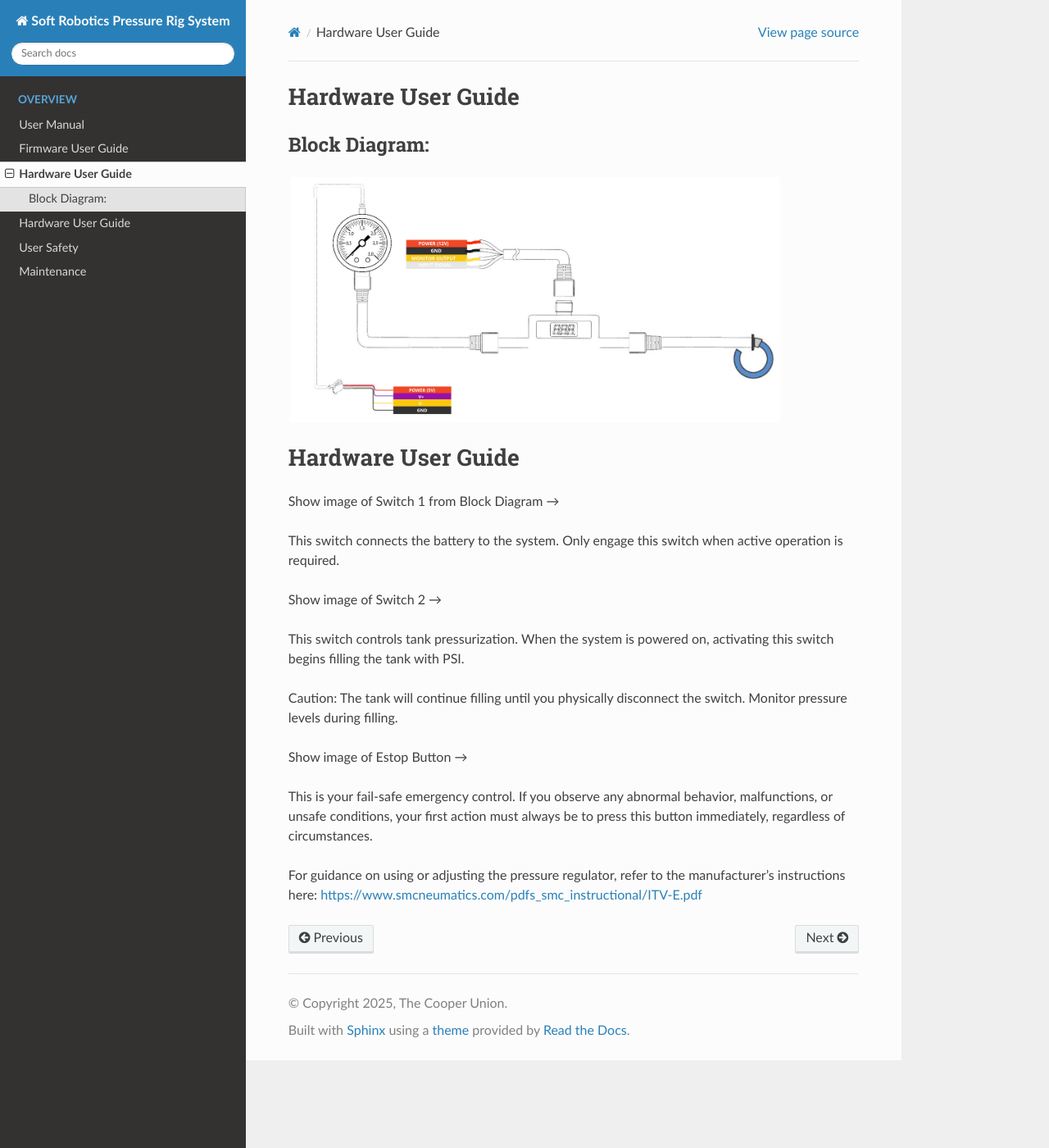
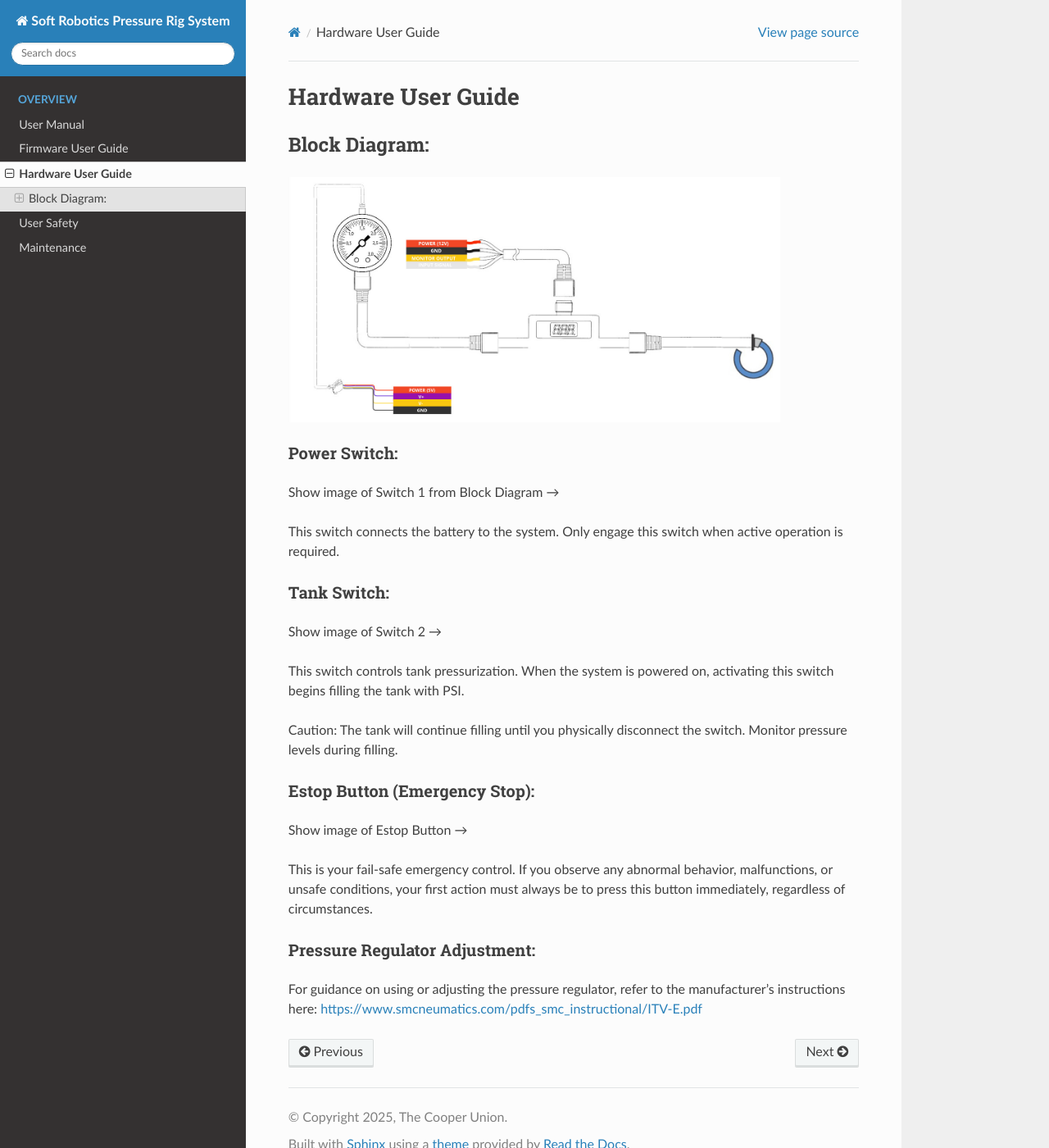
Before and after one commit to CooperUnionBIRDLab/Pressure_Rig_Docs, a Sphinx documentation site: the page built from docs/source/hardware_guide.rst, in a window 1280 px wide and 1400 px high. Shown: the whole window at 82% size. Built offline with Sphinx 7.4.7 and the Read the Docs theme 3.1.0, drawn with Linux system fonts in a browser that asks for light colours.

Commit message:
Update hardware_guide.rst

```diff
--- a/docs/source/hardware_guide.rst
+++ b/docs/source/hardware_guide.rst
@@ -5,9 +5,6 @@
 .. image:: images/Pressure_Rig_Block_Diagram.jpg
    :width: 600
    :alt: Alternative Text
-
-Hardware User Guide
-==================
 
 Power Switch:
 -------------
```
